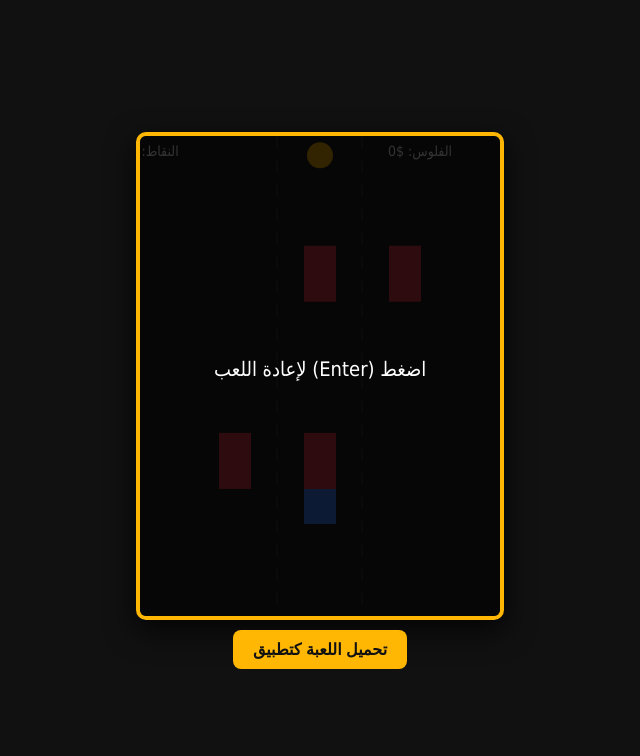
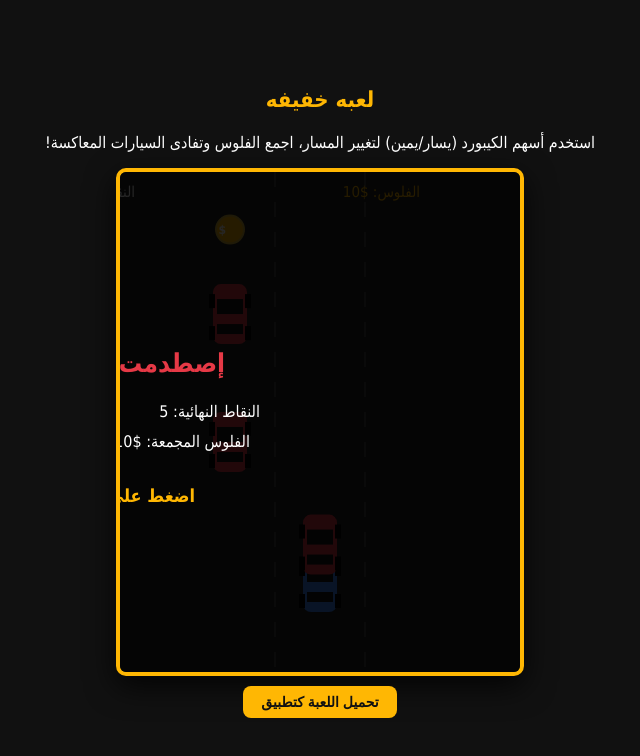
Before and after one commit to 8ilp/play, a plain HTML site: page index.html in a window 1280 px wide. Shown: the whole page, without its empty margins (320-960 px from the left). Drawn offline with Linux system fonts and the light colour scheme.

Commit message:
Update index.html

```diff
--- a/index.html
+++ b/index.html
@@ -2,73 +2,265 @@
 <html lang="ar" dir="rtl">
 <head>
     <meta charset="UTF-8">
+    <meta name="viewport" content="width=device-width, initial-scale=1.0">
     <title>سباوي من سوق الجمعه</title>
     <style>
-        body { margin: 0; background: #111; color: #fff; font-family: Tahoma, sans-serif; display: flex; flex-direction: column; align-items: center; justify-content: center; height: 100vh; overflow: hidden; }
-        canvas { background: #222; border: 4px solid #ffb703; border-radius: 10px; box-shadow: 0 10px 30px rgba(0,0,0,0.8); outline: none; }
-        #install-btn { background-color: #ffb703; color: #111; border: none; padding: 10px 20px; font-size: 16px; font-weight: bold; border-radius: 8px; cursor: pointer; margin-top: 10px; }
+        body {
+            margin: 0;
+            background: #111;
+            color: #fff;
+            font-family: Tahoma, sans-serif;
+            display: flex;
+            flex-direction: column;
+            align-items: center;
+            justify-content: center;
+            height: 100vh;
+            overflow: hidden;
+        }
+
+        h1 { margin: 5px; color: #ffb703; font-size: 22px; }
+
+        canvas {
+            background: #222;
+            border: 4px solid #ffb703;
+            border-radius: 10px;
+            box-shadow: 0 10px 30px rgba(0,0,0,0.8);
+        }
+
+        #install-btn {
+            background-color: #ffb703;
+            color: #111;
+            border: none;
+            padding: 8px 18px;
+            font-size: 14px;
+            font-weight: bold;
+            border-radius: 8px;
+            cursor: pointer;
+            margin-top: 10px;
+        }
+        #install-btn:hover { background-color: #fb8500; }
     </style>
 </head>
 <body>
-    <canvas id="gameCanvas" width="360" height="480" tabindex="1"></canvas>
+
+    <h1>لعبه خفيفه</h1>
+    <p>استخدم أسهم الكيبورد (يسار/يمين) لتغيير المسار، اجمع الفلوس وتفادى السيارات المعاكسة!</p>
+
+    <canvas id="gameCanvas" width="400" height="500"></canvas>
     <button id="install-btn">تحميل اللعبة كتطبيق</button>
+
     <script>
         const canvas = document.getElementById("gameCanvas");
         const ctx = canvas.getContext("2d");
-        canvas.focus();
-        let player = { lane: 1, x: 180, y: 360, width: 32, height: 56, color: "#3a86ff" };
-        const lanes = [95, 180, 265];
-        let obstacles = [], coins = [], score = 0, moneyCount = 0, gameRunning = true, speed = 4, spawnTimer = 0;
+
+        let player = {
+            lane: 1,
+            x: 200,
+            y: 380,
+            width: 34,
+            height: 60,
+            color: "#3a86ff"
+        };
+
+        const lanes = [110, 200, 290];
+        let obstacles = [];
+        let coins = [];
+        let score = 0;
+        let moneyCount = 0;
+        let gameRunning = true;
+        let speed = 4;
 
         document.addEventListener("keydown", (e) => {
             if (gameRunning) {
-                if (e.key === "ArrowRight" && player.lane < 2) player.lane++;
-                else if (e.key === "ArrowLeft" && player.lane > 0) player.lane--;
-            } else if (e.key === "Enter") {
-                player.lane = 1; obstacles = []; coins = []; score = 0; moneyCount = 0; speed = 4; gameRunning = true;
+                if (e.key === "ArrowRight" && player.lane < 2) {
+                    player.lane++;
+                } else if (e.key === "ArrowLeft" && player.lane > 0) {
+                    player.lane--;
+                }
+            } else {
+                if (e.key === "Enter") {
+                    resetGame();
+                }
             }
         });
 
+        function resetGame() {
+            player.lane = 1;
+            obstacles = [];
+            coins = [];
+            score = 0;
+            moneyCount = 0;
+            speed = 4;
+            gameRunning = true;
+        }
+
+        function spawnElements() {
+            // منع ظهور سيارة جديدة قريبة جداً من الأعلى لضمان الأمان
+            if (Math.random() < 0.02) {
+                let randomLane = Math.floor(Math.random() * 3);
+
+                // التأكد من عدم تراكب السيارات عند الظهور
+                let tooClose = obstacles.some(obs => obs.y < 0 && obs.lane === randomLane);
+                if (!tooClose) {
+                    obstacles.push({
+                        lane: randomLane,
+                        y: -100,
+                        width: 34,
+                        height: 60,
+                        color: "#e63946"
+                    });
+                }
+            }
+
+            if (Math.random() < 0.02) {
+                let randomLane = Math.floor(Math.random() * 3);
+                coins.push({
+                    lane: randomLane,
+                    y: -30,
+                    size: 14
+                });
+            }
+        }
+
         function update() {
             if (!gameRunning) return;
-            speed += 0.0006;
+
+            speed += 0.0008;
+
+            // حركة انتقال سريعة وناعمة بين المسارات لتجنب أي تأخير
             player.x += (lanes[player.lane] - player.x) * 0.4;
-            spawnTimer++;
-            if (spawnTimer > 45) {
-                spawnTimer = 0;
-                let availableLanes = [0, 1, 2];
-                let safeLaneIndex = Math.floor(Math.random() * 3);
-                availableLanes.splice(safeLaneIndex, 1);
-                availableLanes.forEach(lane => obstacles.push({ lane, y: -100, width: 32, height: 56, color: "#e63946" }));
-                if (Math.random() < 0.7) coins.push({ lane: safeLaneIndex, y: -30, size: 13 });
+
+            for (let i = 0; i < obstacles.length; i++) {
+                obstacles[i].y += speed;
+
+                // تقليل مساحة الاصطدام (Hitbox) بشكل أكبر لتكون اللعبة عادلة جداً
+                let marginX = 6;
+                let marginY = 10;
+                if (
+                    obstacles[i].lane === player.lane &&
+                    obstacles[i].y + obstacles[i].height - marginY > player.y + marginY &&
+                    obstacles[i].y + marginY < player.y + player.height - marginY
+                ) {
+                    gameRunning = false;
+                }
             }
-            obstacles.forEach(obs => {
-                obs.y += speed;
-                if (obs.lane === player.lane && obs.y + 46 > 370 && obs.y < 416) gameRunning = false;
+
+            for (let i = 0; i < coins.length; i++) {
+                coins[i].y += speed;
+                if (
+                    coins[i].lane === player.lane &&
+                    coins[i].y + coins[i].size > player.y &&
+                    coins[i].y - coins[i].size < player.y + player.height
+                ) {
+                    moneyCount += 10;
+                    coins.splice(i, 1);
+                    i--;
+                }
+            }
+
+            obstacles = obstacles.filter(obs => {
+                if (obs.y > canvas.height) {
+                    score += 5;
+                    return false;
+                }
+                return true;
             });
-            coins.forEach((c, i) => {
-                c.y += speed;
-                if (c.lane === player.lane && c.y + 13 > 360 && c.y - 13 < 416) { moneyCount += 10; coins.splice(i, 1); }
-            });
-            obstacles = obstacles.filter(o => { if(o.y > 480) { score += 5; return false; } return true; });
+
+            coins = coins.filter(c => c.y < canvas.height);
+
+            spawnElements();
+        }
+
+        function drawCar(x, y, color) {
+            ctx.save();
+            ctx.translate(x, y);
+
+            ctx.fillStyle = color;
+            ctx.beginPath();
+            ctx.roundRect(-17, -30, 34, 60, 8);
+            ctx.fill();
+
+            ctx.fillStyle = "#111";
+            ctx.fillRect(-13, -15, 26, 15);
+            ctx.fillRect(-13, 10, 26, 10);
+
+            ctx.fillStyle = "#000";
+            ctx.fillRect(-21, -20, 6, 14);
+            ctx.fillRect(15, -20, 6, 14);
+            ctx.fillRect(-21, 12, 6, 14);
+            ctx.fillRect(15, 12, 6, 14);
+
+            ctx.restore();
         }
 
         function draw() {
-            ctx.clearRect(0, 0, 360, 480);
-            ctx.strokeStyle = "#444"; ctx.setLineDash([12, 12]);
-            ctx.beginPath(); ctx.moveTo(137, 0); ctx.lineTo(137, 480); ctx.moveTo(222, 0); ctx.lineTo(222, 480); ctx.stroke();
-            coins.forEach(c => { ctx.fillStyle = "#ffb703"; ctx.beginPath(); ctx.arc(lanes[c.lane], c.y, 13, 0, Math.PI * 2); ctx.fill(); });
-            ctx.fillStyle = player.color; ctx.fillRect(player.x - 16, player.y - 28, 32, 56);
-            obstacles.forEach(o => { ctx.fillStyle = o.color; ctx.fillRect(lanes[o.lane] - 16, o.y - 28, 32, 56); });
-            ctx.fillStyle = "#fff"; ctx.font = "14px Tahoma"; ctx.fillText("النقاط: " + score, 10, 20); ctx.fillText("الفلوس: $" + moneyCount, 280, 20);
+            ctx.clearRect(0, 0, canvas.width, canvas.height);
+
+            ctx.strokeStyle = "#444";
+            ctx.lineWidth = 2;
+            ctx.setLineDash([15, 15]);
+            ctx.beginPath();
+            ctx.moveTo(155, 0); ctx.lineTo(155, canvas.height);
+            ctx.moveTo(245, 0); ctx.lineTo(245, canvas.height);
+            ctx.stroke();
+            ctx.setLineDash([]);
+
+            for (let i = 0; i < coins.length; i++) {
+                ctx.fillStyle = "#ffb703";
+                ctx.beginPath();
+                ctx.arc(lanes[coins[i].lane], coins[i].y, coins[i].size, 0, Math.PI * 2);
+                ctx.fill();
+                ctx.strokeStyle = "#d4af37";
+                ctx.lineWidth = 2;
+                ctx.stroke();
+
+                ctx.fillStyle = "#fff";
+                ctx.font = "bold 12px Tahoma";
+                ctx.fillText("$", lanes[coins[i].lane] - 4, coins[i].y + 4);
+            }
+
+            drawCar(player.x, player.y + player.height/2, player.color);
+
+            for (let i = 0; i < obstacles.length; i++) {
+                drawCar(lanes[obstacles[i].lane], obstacles[i].y + obstacles[i].height/2, obstacles[i].color);
+            }
+
+            ctx.fillStyle = "#fff";
+            ctx.font = "15px Tahoma";
+            ctx.fillText("النقاط: " + score, 15, 25);
+            ctx.fillStyle = "#ffb703";
+            ctx.fillText("الفلوس: $" + moneyCount, 300, 25);
+
             if (!gameRunning) {
-                ctx.fillStyle = "rgba(0,0,0,0.8)"; ctx.fillRect(0,0,360,480);
-                ctx.fillStyle = "#fff"; ctx.textAlign = "center"; ctx.font = "20px Tahoma"; ctx.fillText("اضغط (Enter) لإعادة اللعب", 180, 240);
+                ctx.fillStyle = "rgba(0, 0, 0, 0.85)";
+                ctx.fillRect(0, 0, canvas.width, canvas.height);
+
+                ctx.fillStyle = "#e63946";
+                ctx.font = "bold 26px Tahoma";
+                ctx.fillText("إصطدمت السيارة!", 105, 200);
+
+                ctx.fillStyle = "#fff";
+                ctx.font = "16px Tahoma";
+                ctx.fillText("النقاط النهائية: " + score, 140, 245);
+                ctx.fillText("الفلوس المجمعة: $" + moneyCount, 130, 275);
+
+                ctx.fillStyle = "#ffb703";
+                ctx.font = "bold 18px Tahoma";
+                ctx.fillText("اضغط على زر (Enter) لإعادة اللعب", 75, 330);
             }
         }
-        function loop() { update(); draw(); requestAnimationFrame(loop); }
+
+        function loop() {
+            update();
+            draw();
+            requestAnimationFrame(loop);
+        }
+
         loop();
-        document.getElementById("install-btn").onclick = () => alert('افتح إعدادات المتصفح واختر "تثبيت التطبيق"');
+
+        document.getElementById("install-btn").addEventListener("click", () => {
+            alert('لتثبيت اللعبة كتطبيق على جهازك، افتح قائمة المتصفح (النقاط الثلاث) واختار "تثبيت التطبيق" (Install app).');
+        });
     </script>
 </body>
 </html>
```
